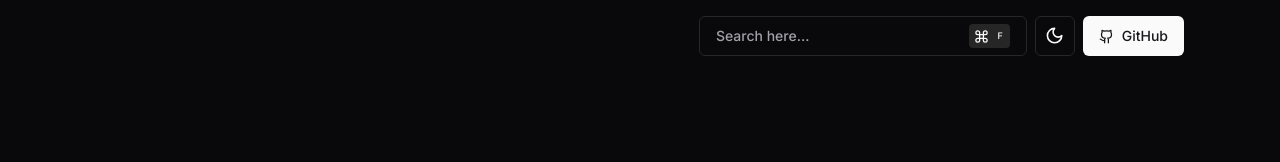
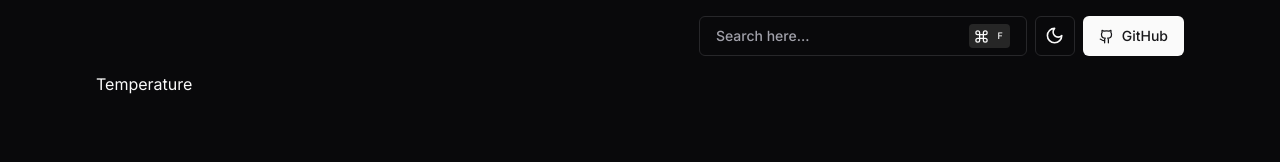
Before and after one commit to patthoege/weather-app, a Next.js app: page / in a window 1280 px wide. Shown: the top 162 px of the page. Built offline with nearby package versions, Linux system fonts and the light colour scheme; no server answers.

Commit message:
set structure to page.tsx and created Temperature component and imported into page.tsx

```diff
--- /dev/null
+++ b/app/components/Temperature/Temperature.tsx
@@ -0,0 +1,9 @@
+"use client";
+import React from "react";
+
+
+function Temperature() {
+    return <div>Temperature</div>;
+}
+
+export default Temperature;
--- a/app/page.tsx
+++ b/app/page.tsx
@@ -1,10 +1,17 @@
 import Navbar from "./components/Navbar";
+import Temperature from "./components/Temperature/Temperature";
 
 
 export default function Home() {
   return (
     <main className="mx-[1rem] lg:mx-[2rem] xl:mx-[6rem] 2xl:mx-[16rem] m-auto">
       <Navbar />
+      <div className="pb-4 flex flex-col gap-4 md:flex-row">
+        <div className="flex flex-col gap-4 w-full min-w-[18rem] md:w-[35rem]">
+          <Temperature />
+        </div>
+        <div className="flex flex-col"></div>
+      </div>
     </main>
   );
 }
```
